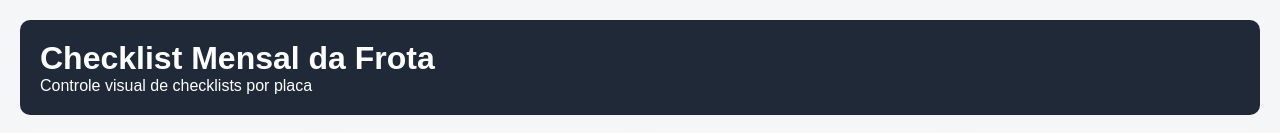
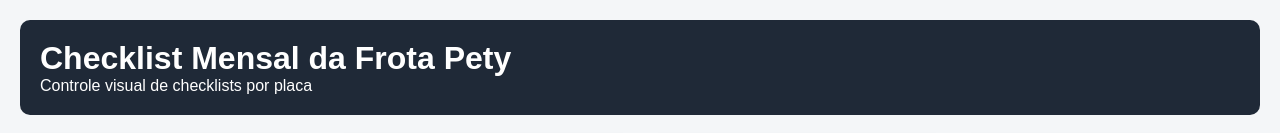
Before and after one commit to anthonygrupopralog-eng/testefinalgrpety, a plain HTML site: page index.html in a window 1280 px wide. Shown: the top 133 px of the page. Drawn offline with Linux system fonts and the light colour scheme; no server answers.

Commit message:
Update index.html

```diff
--- a/index.html
+++ b/index.html
@@ -8,7 +8,7 @@
 <body>
 
   <header class="header">
-    <h1>Checklist Mensal da Frota</h1>
+    <h1>Checklist Mensal da Frota Pety</h1>
     <p>Controle visual de checklists por placa</p>
   </header>
 
```
